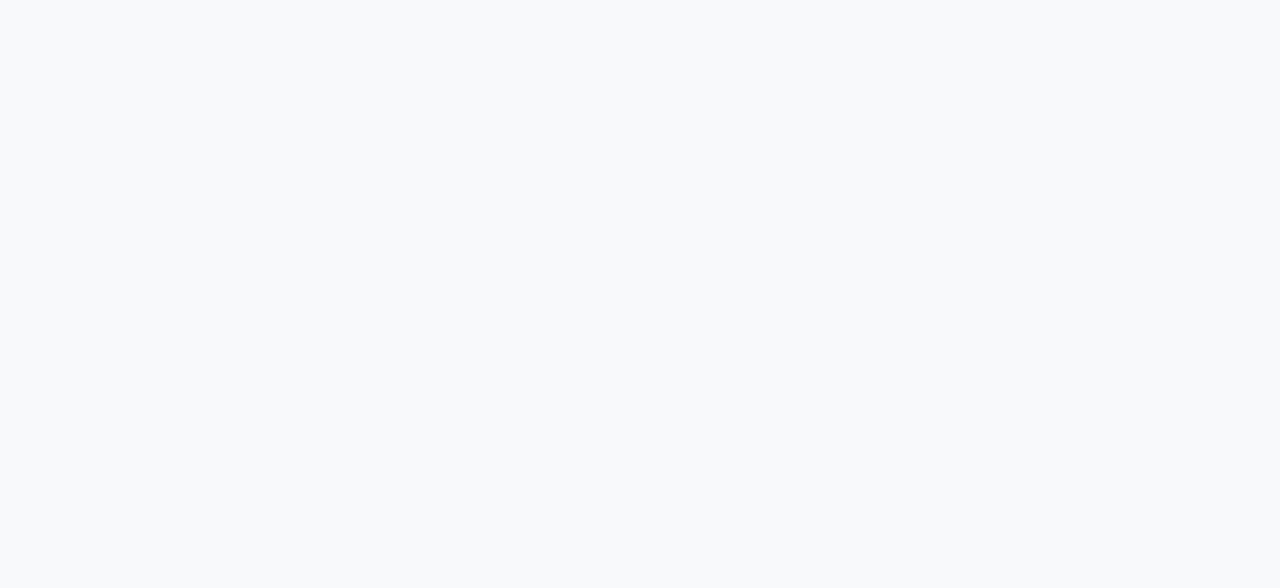
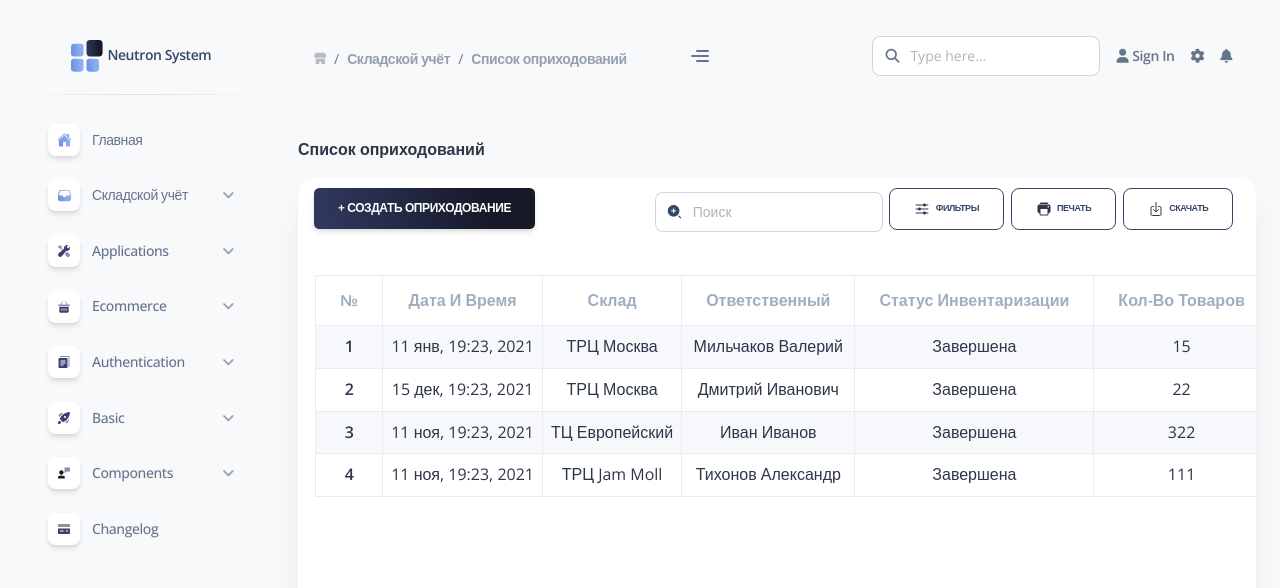
Before and after one commit to VladNeutron/n-system, a Vue app: page /warehouse-accounting/post-list in a window 1280 px wide. Before the commit this address had no page. Shown: the top 588 px of the page. Built offline with nearby package versions, Linux system fonts and the light colour scheme; a web font is replaced by a local one.

Commit message:
headerLinks

```diff
--- a/src/components/Header.vue
+++ b/src/components/Header.vue
@@ -21,10 +21,11 @@
               </svg>
             </a>
           </li>
-          <li class="breadcrumb-item text-sm"><a class="opacity-5 text-dark" href="javascript:;">Pages</a></li>
-          <li class="breadcrumb-item text-sm text-dark active" aria-current="page">index</li>
+          <!-- <li class="breadcrumb-item text-sm"><a class="opacity-5 text-dark" href="javascript:;">Pages</a></li> -->
+          <li class="breadcrumb-item text-sm text-dark active" aria-current="page" v-for="item in headerRoute" :key="item">
+            <a class="opacity-5 text-dark" :href="item.path">{{item.name}}</a>
+          </li>
         </ol>
-        <h6 class="font-weight-bolder mb-0">index</h6>
 
       </nav>
       <div class="sidenav-toggler sidenav-toggler-inner d-xl-block d-none ">
@@ -290,6 +291,41 @@ export default {
         if (document.getElementById('navbarBlur')) {
             this.navbarBlurOnScroll('navbarBlur');
         }
+
+        console.log(this.$route.fullPath.split("/"));
+        console.log(this.$router.options.routes);
+    },
+    computed: {
+      headerRoute(){
+        let newRoute = [];
+        let allRoutes = this.$router.options.routes;
+        if(this.$route.fullPath.split("/").length < 3){
+          newRoute.push({name:'Главная страница',path: '/'})
+          return newRoute
+        }
+        else{
+          this.$route.fullPath.split("/").forEach(item => {
+            if(item != ''){
+              for(let i=0; i < allRoutes.length; i++){
+                if(allRoutes[i].path.indexOf(item) != -1){
+                  if(allRoutes[i].meta != undefined){
+                    newRoute.push({
+                      name: allRoutes[i].meta.NavLink,
+                      path: allRoutes[i].path,
+                    })
+                    // newRoute += allRoutes[i].meta.NavLink;
+                  }
+                  else{
+                    newRoute.push({name:'Задайте мета',path: '/'})
+                  }
+                  break
+                }
+              }
+            }
+          })
+          return newRoute;
+        }
+      }
     }
 }
 </script>
--- a/src/components/Navbar.vue
+++ b/src/components/Navbar.vue
@@ -3,7 +3,7 @@
 
         <div class="sidenav-header">
           <i class="fas fa-times p-3 cursor-pointer text-secondary opacity-5 position-absolute end-0 top-0 d-none d-xl-none" aria-hidden="true" id="iconSidenav"></i>
-          <a class="navbar-brand m-0" href="" target="_blank">
+          <a class="navbar-brand m-0" href="/" target="_blank">
             <img src="../assets/img/NS-Logo.svg" class="navbar-brand-img h-100" alt="main_logo">
             <span class="ms-1 font-weight-bold">Neutron System</span>
           </a>
--- a/src/router/index.js
+++ b/src/router/index.js
@@ -24,61 +24,89 @@ const routes = [
     name: "login",
     component: () => import("../views/LogFormView.vue"),
   },
+  //Складской учёт
   {
-    path: "/inventorization-list",
+    path: "/warehouse-accounting",
+    name: "warehouse-accounting",
+    component: () => import("../views/WarehouseListView.vue"),
+    meta: {NavLink: 'Складской учёт'},
+  },
+
+  {
+    path: "/warehouse-accounting/inventorization-list",
     name: "inventorization-list",
     component: () => import("../views/InventoryListView.vue"),
+    meta: {NavLink: 'Список инвентаризаций'},
   },
   {
-    path: "/warehouses",
+    path: "/warehouse-accounting/create-inv-list",
+    name: "create-inv-list",
+    component: () => import("../views/CreateInventoryListView.vue"),
+    meta: {NavLink: 'Новая инвентаризация'},
+  },
+  {
+    path: "/warehouse-accounting/edit-inv",
+    name: "edit-inv",
+    component: () => import("../views/EditInventoryView.vue"),
+    meta: {NavLink: 'Редактирование инвентаризации'},
+  },
+
+  {
+    path: "/warehouse-accounting/warehouses",
     name: "warehouses",
     component: () => import("../views/WarehouseListView.vue"),
+    meta: {NavLink: 'Список складов'},
+  },
+
+  {
+    path: "/warehouse-accounting/create-movement",
+    name: "create-movement",
+    component: () => import("../views/CreateMovement.vue"),
+    meta: {NavLink: 'Новое перемещение'},
   },
   {
-    path: "/create-inv-list",
-    name: "create-inv-list",
-    component: () => import("../views/CreateInventoryListView.vue"),
+    path: "/warehouse-accounting/move-list",
+    name: "move-list",
+    component: () => import("../views/MoveListView.vue"),
+    meta: {NavLink: 'Список перемещений'},
+  },
+
+  {
+    path: "/warehouse-accounting/create-oprih",
+    name: "create-oprih",
+    component: () => import("../views/CreateOprih.vue"),
+    meta: {NavLink: 'Новое оприходование'},
   },
   {
-    path: "/edit-inv",
-    name: "edit-inv",
-    component: () => import("../views/EditInventoryView.vue"),
+    path: "/warehouse-accounting/post-list",
+    name: "post-list",
+    component: () => import("../views/PostingListView.vue"),
+    meta: {NavLink: 'Список оприходований'},
   },
+
   {
-    path: "/create-movement",
-    name: "create-movement",
-    component: () => import("../views/CreateMovement.vue"),
-  },
-  {
-    path: "/create-oprih",
-    name: "create-oprih",
-    component: () => import("../views/CreateOprih.vue"),
-  },
-  {
-    path: "/create-writeoff",
+    path: "/warehouse-accounting/create-writeoff",
     name: "create-writeoff",
     component: () => import("../views/CreateWriteoff.vue"),
+    meta: {NavLink: 'Новое списание'},
   },
+
   {
-    path: "/post-list",
-    name: "post-list",
-    component: () => import("../views/PostingListView.vue"),
-  },
-  {
-    path: "/write-off",
+    path: "/warehouse-accounting/write-off",
     name: "write-off",
     component: () => import("../views/WriteOffListView.vue"),
+    meta: {NavLink: 'Список списаний'},
   },
-  {
-    path: "/move-list",
-    name: "move-list",
-    component: () => import("../views/MoveListView.vue"),
-  },
+
 ];
 
 const router = createRouter({
   history: createWebHistory(process.env.BASE_URL),
+  scrollBehavior(to, from, savedPosition) {
+    return { top: 0 }
+  },
   routes,
+
 });
 
 export default router;
--- a/src/views/InventoryListView.vue
+++ b/src/views/InventoryListView.vue
@@ -11,7 +11,7 @@
           <div class="card">
             <div class="inv__buttons">
               <div class="inv__left__btn">
-                <button type="button" class="btn bg-gradient-secondary" onclick="window.location.href = '/create-inv-list'">
+                <button type="button" class="btn bg-gradient-secondary" onclick="window.location.href = '/warehouse-accounting/create-inv-list'">
                   + Новая инвентаризация
                 </button>
               </div>
--- a/src/views/MoveListView.vue
+++ b/src/views/MoveListView.vue
@@ -11,7 +11,7 @@
           <div class="card">
             <div class="inv__buttons">
               <div class="inv__left__btn">
-                <button type="button" class="btn bg-gradient-secondary" onclick="window.location.href = '/create-movement'">
+                <button type="button" class="btn bg-gradient-secondary" onclick="window.location.href = '/warehouse-accounting/create-movement'">
                   + Создать перемещение
                 </button>
               </div>
@@ -154,6 +154,9 @@ export default {
       ],
     };
   },
+  mounted(){
+
+  }
 };
 </script>
 
--- a/src/views/PostingListView.vue
+++ b/src/views/PostingListView.vue
@@ -11,7 +11,7 @@
           <div class="card">
             <div class="inv__buttons">
               <div class="inv__left__btn">
-                <button type="button" class="btn bg-gradient-secondary" onclick="window.location.href = '/create-oprih'">
+                <button type="button" class="btn bg-gradient-secondary" onclick="window.location.href = '/warehouse-accounting/create-oprih'">
                   + Создать оприходование
                 </button>
               </div>
--- a/src/views/WriteOffListView.vue
+++ b/src/views/WriteOffListView.vue
@@ -11,7 +11,7 @@
           <div class="card">
             <div class="inv__buttons">
               <div class="inv__left__btn">
-                <button type="button" class="btn bg-gradient-secondary" onclick="window.location.href = '/create-writeoff'">
+                <button type="button" class="btn bg-gradient-secondary" onclick="window.location.href = '/warehouse-accounting/create-writeoff'">
                   + Создать списание
                 </button>
               </div>
```
